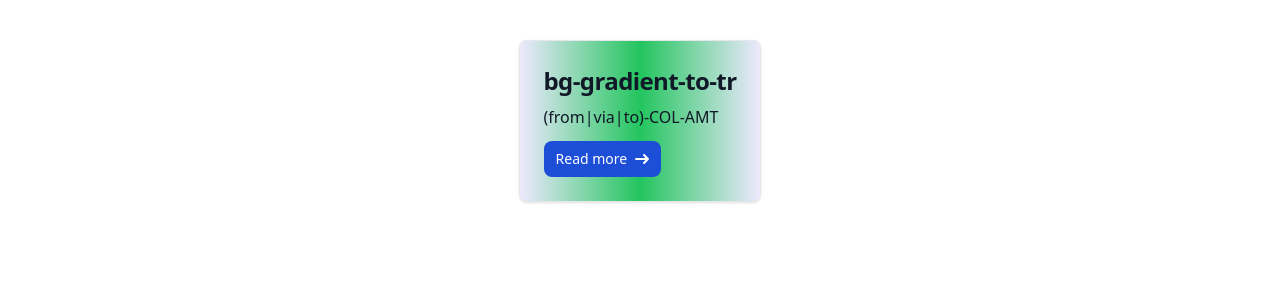
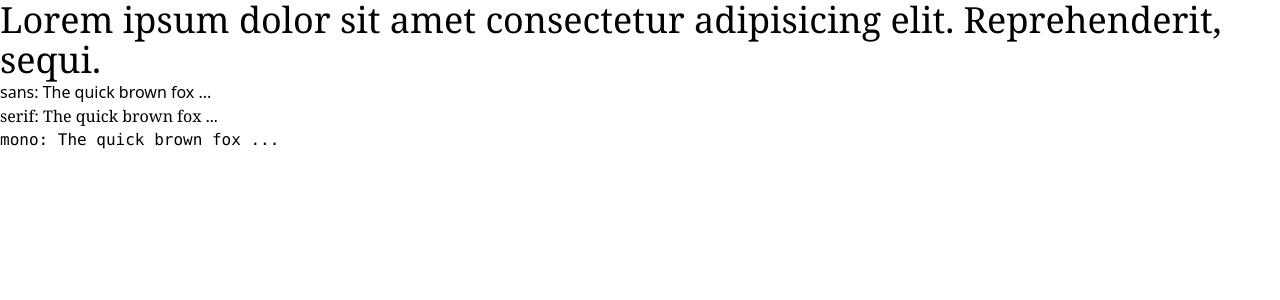
Before and after one commit to subash-gautam/learning-tailwind-css, a React (Vite) app: page / in a window 1280 px wide. Shown: the top 300 px of the page. Built offline with nearby package versions, Linux system fonts and the light colour scheme.

Commit message:
Font Family

```diff
--- a/src/App.jsx
+++ b/src/App.jsx
@@ -4,9 +4,13 @@ import Card from "./components/Card";
 function App() {
     return (
         <>
-            <div className="grid place-items-center m-5 p-5">
-                <Card />
-            </div>
+            <p class="font-sans hover:font-serif focus:text-mono text-4xl">
+                Lorem ipsum dolor sit amet consectetur adipisicing elit.
+                Reprehenderit, sequi.
+            </p>
+            <p class="font-sans ...">sans: The quick brown fox ...</p>
+            <p class="font-serif ...">serif: The quick brown fox ...</p>
+            <p class="font-mono ...">mono: The quick brown fox ...</p>
         </>
     );
 }
```
